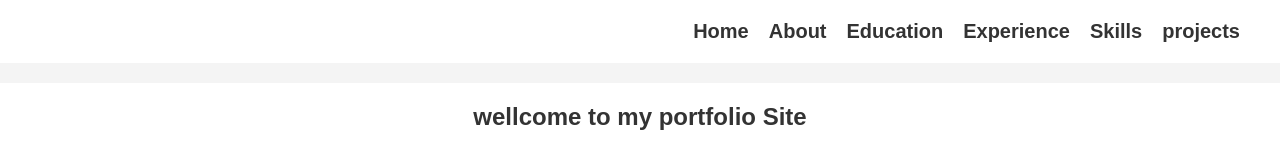
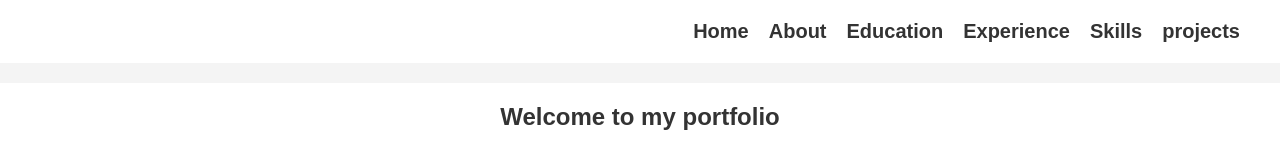
Before and after one commit to CoderNikku/-portfolio, a plain HTML site: page index.html in a window 1280 px wide. Shown: the top 157 px of the page. Drawn offline with Linux system fonts and the light colour scheme.

Commit message:
Update index.html

```diff
--- a/index.html
+++ b/index.html
@@ -32,7 +32,7 @@
 
     <!-- create the hoem section  -->
     <section>
-        <h1 align="center">wellcome to my portfolio Site </h1>
+        <h1 align="center">Welcome to my portfolio</h1>
         <div class="home_container">
             <div class="profile_img">
                 <img src="wallpaper/me.jpg"alt="">
```
